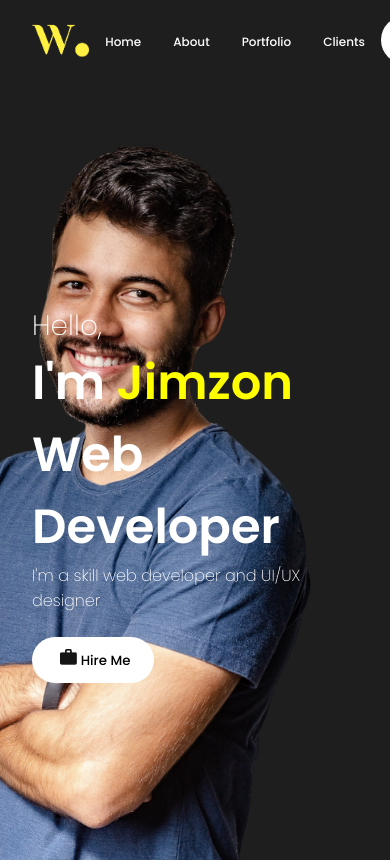
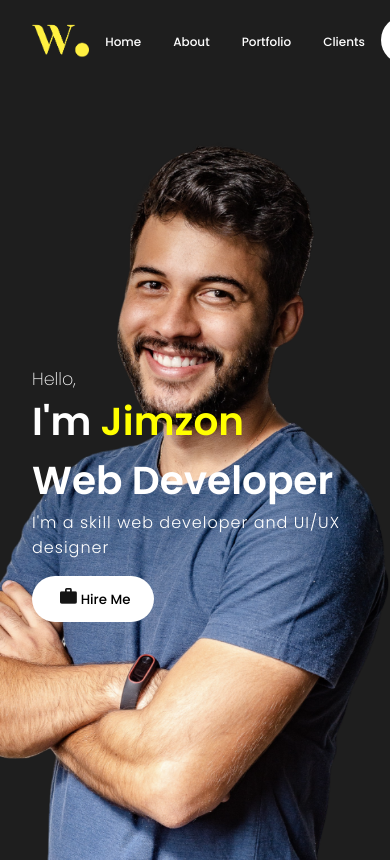
Before and after one commit to Jimzon/React-Portfolio, a React (Create React App) app: page / in a window 390 px wide. Shown: the top 860 px of the page. Built offline with nearby package versions, Linux system fonts and the light colour scheme.

Commit message:
intro mobile responsive

```diff
--- a/src/components/Intro/intro.css
+++ b/src/components/Intro/intro.css
@@ -33,7 +33,8 @@
 }
 .introPara {
   font-size: medium;
-  font-weight: 100;
+  font-weight: 300;
+  letter-spacing: 1px;
 }
 .btn {
   background: white;
@@ -47,3 +48,20 @@
   margin: 0 0.25rem;
   height: 1rem;
 }
+
+@media screen and (max-width: 840px) {
+  .bg {
+    right: -10vw;
+  }
+  .introContent {
+    font-size: 10vw;
+  }
+  .hello {
+    font-size: 4.5vw;
+  }
+}
+@media screen and (max-width: 480px) {
+  .bg {
+    right: -20vw;
+  }
+}
```
